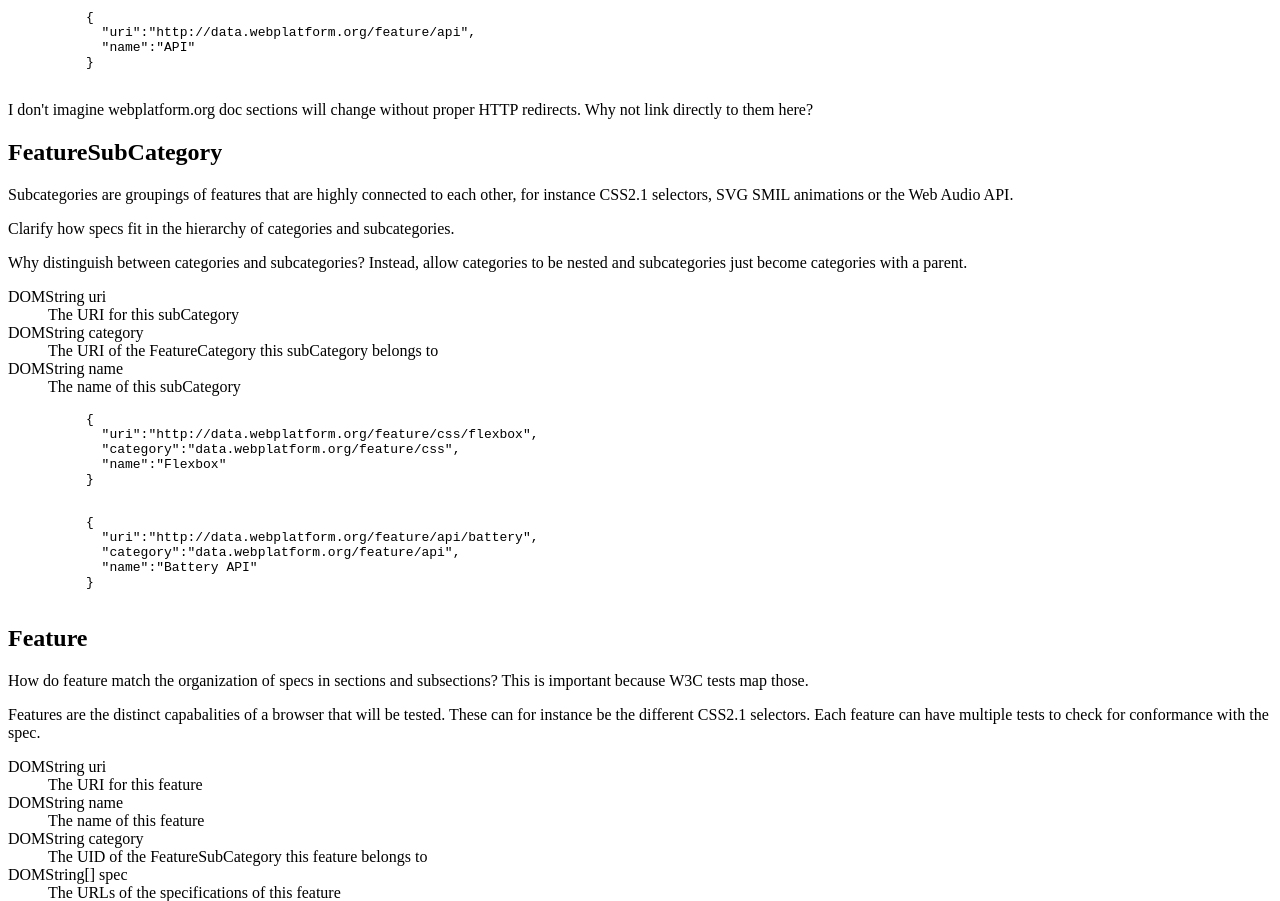
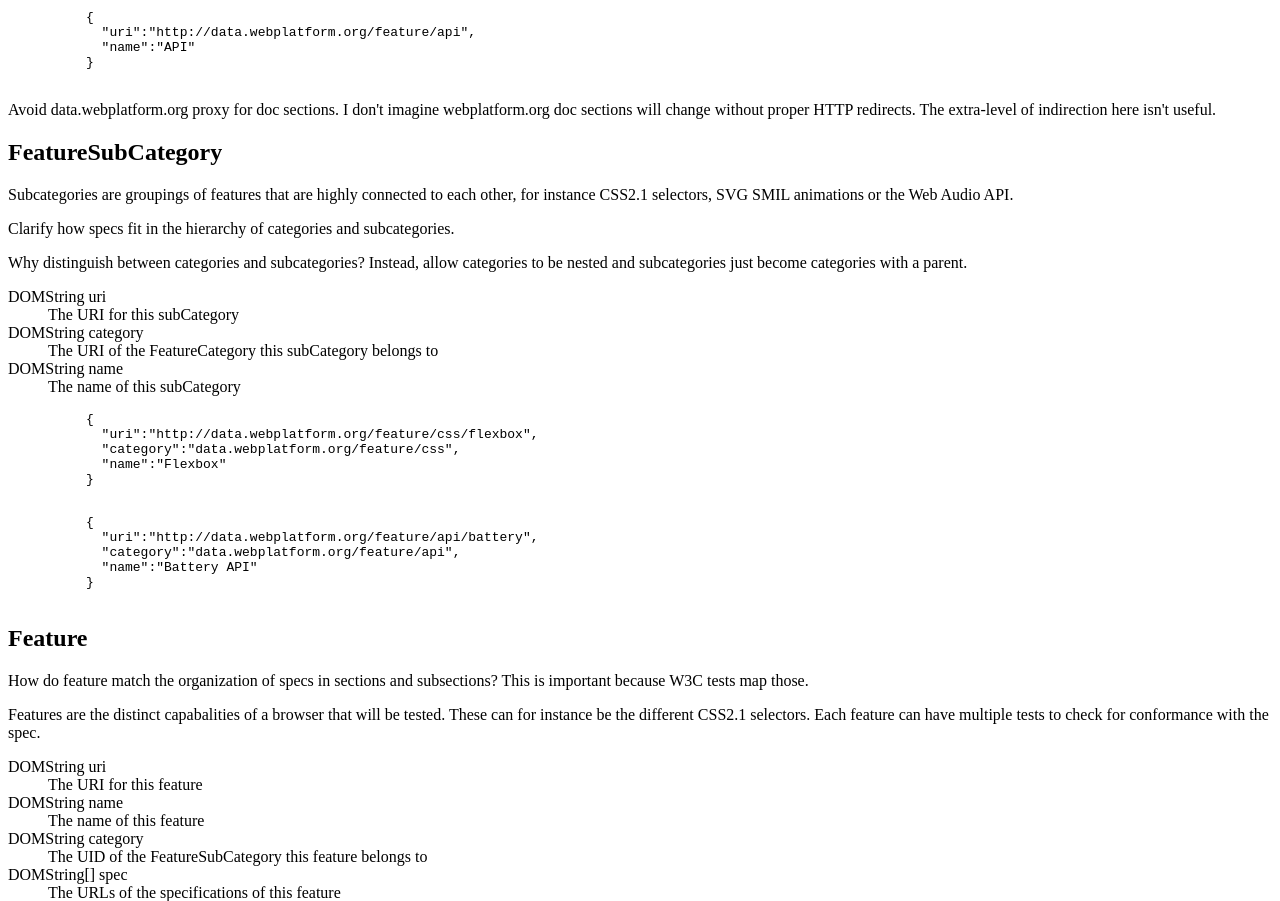
Before and after one commit to tobie/webplatform-browser-compat, a plain HTML site: page index.html in a window 1280 px wide. Shown: the part 1706-2607 px from the top of the page. Drawn offline with Linux system fonts and the light colour scheme.

Commit message:
Fix issue 22.

```diff
--- a/index.html
+++ b/index.html
@@ -136,7 +136,7 @@
             "name":"API"
           }
         </pre>
-        <p class="issue" data-number="22">I don't imagine webplatform.org doc sections will change without proper HTTP redirects. Why not link directly to them here?</p>
+        <p class="issue" data-number="22">Avoid data.webplatform.org proxy for doc sections. I don't imagine webplatform.org doc sections will change without proper HTTP redirects. The extra-level of indirection here isn't useful.</p>
 
       </section>
 
```
